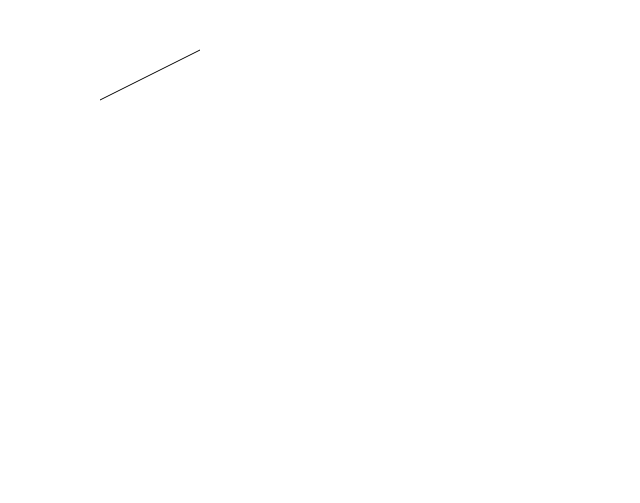
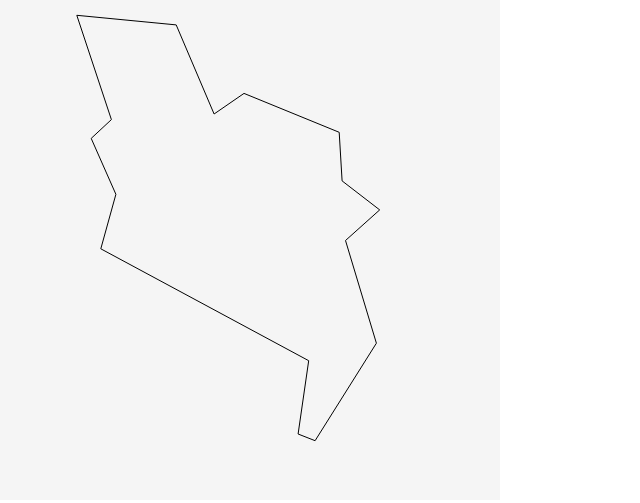
Before and after one commit to markdurrant/anvil-hack, a website: page src/index.html in a window 1280 px wide. Shown: the whole page, without its empty margins (0-640 px from the left). Drawn offline with nearby package versions, Linux system fonts and the light colour scheme; files that its build step writes are made by us from their sources.

Commit message:
add design & hack svg to paper import

```diff
--- a/src/index.html
+++ b/src/index.html
@@ -10,7 +10,7 @@
 </head>
 <body>
 
-  <canvas id="canvas"></canvas>
+  <canvas id="canvas" width="500" height="500" style="background: #f5f5f5"></canvas>
 
   <script src="js/paper-full.js"></script>
   <script type="text/paperscript" src="js/main.js" canvas="canvas"></script>
--- a/src/js/main.js
+++ b/src/js/main.js
@@ -1,10 +1,27 @@
-// Create a Paper.js Path to draw a line into it:
-  var path = new Path();
-  // Give the stroke a color
-  path.strokeColor = 'black';
-  var start = new Point(100, 100);
-  // Move to start and draw a line from there
-  path.moveTo(start);
-  // Note the plus operator on Point objects.
-  // PaperScript does that for us, and much more!
-  path.lineTo(start + [ 100, -50 ]);
+var svgString = "176.2,24.9 76.8,15.3 111.4,119.6 91.2,138.4 115.9,194.3 100.8,248.8 308.7,360.7 298.1,434 315.1,440.7 376.4,343.2 345.5,240.5 379.7,209.9 342.1,180.9 339.2,132.3 244,93.4 214.1,114 ";
+
+svgString = svgString.split(" ");
+
+var svgPoints = [];
+var paperPoints = [];
+for (var s = 0; s < svgString.length; s++) {
+  svgPoints.push(svgString[s].split(","));
+}
+
+function arrayToPoint(array) {
+  var x = array[0];
+  var y = array[1];
+
+  var point = new Point(Number(x), Number(y));
+  return point;
+}
+
+for (var p = 0; p < svgPoints.length; p++) {
+  paperPoints.push(arrayToPoint(svgPoints[p]));
+}
+
+var path = new Path(paperPoints);
+    path.closed = true;
+    path.strokeColor = 'black';
+
+console.log(paperPoints);
```
Also changed, not shown: design/ealing-hillingdon.svg (added), src/img/ealing-hillingdon.svg (added), 1 other file.
